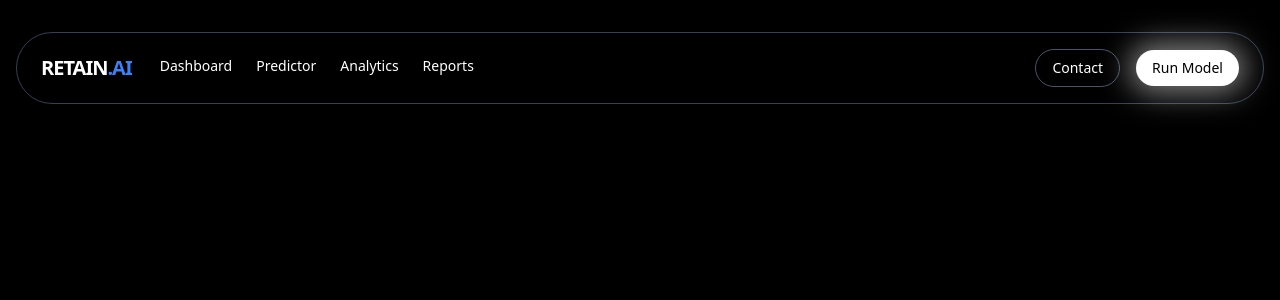
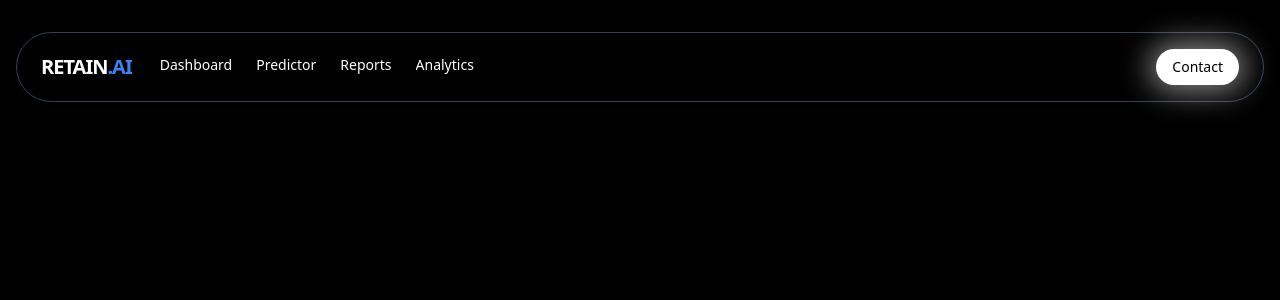
Before and after one commit to itsnehakv/Employee-Attrition-App, a React (Vite) app in the folder frontend/: page / in a window 1280 px wide. Shown: the top 300 px of the page. Built offline with nearby package versions, Linux system fonts and the light colour scheme.

Commit message:
removed run model button, changed up order of buttons and tailwind classes for contact button

```diff
--- a/frontend/src/components/Navbar.jsx
+++ b/frontend/src/components/Navbar.jsx
@@ -4,7 +4,7 @@ import { NavLink } from "react-router-dom";
 const Navbar = () => {
   const [isOpen, setIsOpen] = useState(false);
 
-  const navItems = ["Dashboard", "Predictor", "Analytics", "Reports"];
+  const navItems = ["Dashboard", "Predictor", "Reports", "Analytics"];
 
   return (
     <nav className="flex items-center border mx-4 mt-4 max-md:w-full max-md:justify-between border-slate-700 px-6 py-4 rounded-full text-white text-sm bg-black/50 backdrop-blur-md relative z-50">
@@ -45,13 +45,10 @@ const Navbar = () => {
           href="https://www.linkedin.com/in/nehakvallappil"
           target="_blank"
           rel="noopener noreferrer"
-          className="flex items-center justify-center border border-slate-600 hover:bg-slate-800 px-4 py-2 rounded-full text-sm font-medium transition duration-300 text-white"
+          className="bg-white hover:shadow-[0px_0px_30px_14px] shadow-[0px_0px_30px_7px] hover:shadow-white/50 shadow-white/50 text-black px-4 py-2 rounded-full text-sm font-medium hover:bg-slate-100 transition duration-300"
         >
           Contact
         </a>
-        <button className="bg-white hover:shadow-[0px_0px_30px_14px] shadow-[0px_0px_30px_7px] hover:shadow-white/50 shadow-white/50 text-black px-4 py-2 rounded-full text-sm font-medium hover:bg-slate-100 transition duration-300">
-          Run Model
-        </button>
       </div>
 
       {/* Mobile Menu Toggle */}
```
